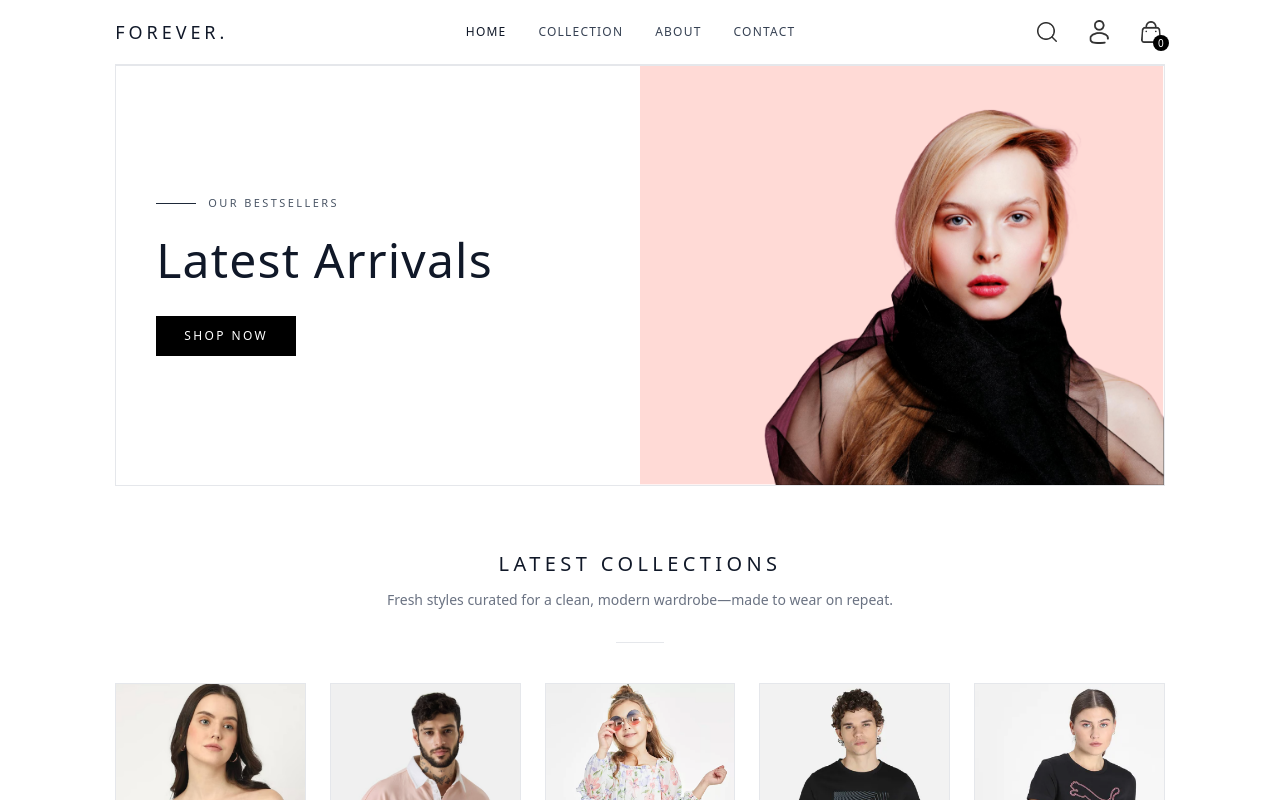
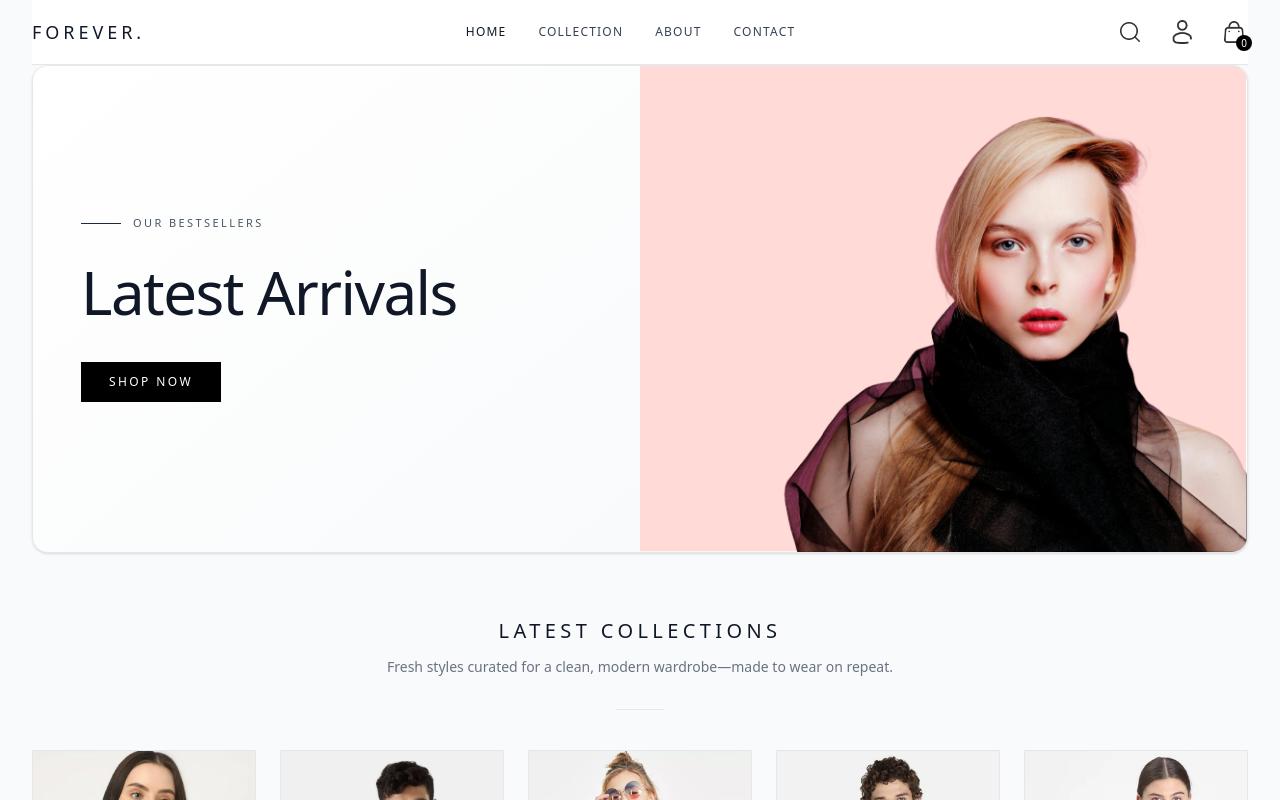
Before and after one commit to sandun18/ecommerce-app-frontend, a React (Vite) app: page / in a window 1280 px wide. Shown: the top 800 px of the page. Built offline with nearby package versions, Linux system fonts and the light colour scheme.

Commit message:
start work with collection page

```diff
--- a/src/App.jsx
+++ b/src/App.jsx
@@ -2,7 +2,7 @@ import React from 'react';
 import { Routes, Route } from 'react-router-dom';
 
 import Home from './pages/Home';
-import Collection from './pages/collection';
+import Collection from './pages/Collection';
 import About from './pages/About';
 import Contact from './pages/Contact';
 import Product from './pages/Product';
@@ -14,8 +14,9 @@ import Order from './pages/Orders';
 import Navbar from './components/layout/Navbar';
 
 function App() {
-  return (
-    <div className="px-4 sm:px-[5vw] lg:px-[9vw]">
+ return (
+  <div className="min-h-screen bg-gray-50">
+    <div className="max-w-7xl mx-auto px-4 sm:px-6 lg:px-8">
       <Navbar />
 
       <Routes>
@@ -30,6 +31,7 @@ function App() {
         <Route path="/orders" element={<Order />} />
       </Routes>
     </div>
+  </div>
   );
 }
 
--- a/src/components/layout/Hero.jsx
+++ b/src/components/layout/Hero.jsx
@@ -4,10 +4,10 @@ import { assets } from '../../assets/assets';
 
 export default function Hero() {
   return (
-    <section className="border border-gray-200 bg-white">
+    <section className="rounded-2xl overflow-hidden border border-gray-200 bg-white shadow-sm">
       <div className="grid grid-cols-1 md:grid-cols-2">
         {/* Left copy */}
-        <div className="px-6 md:px-10 py-12 md:py-16 flex flex-col justify-center">
+        <div className="px-6 md:px-12 py-14 md:py-20 flex flex-col justify-center bg-gradient-to-br from-white to-gray-50">
           <div className="flex items-center gap-3">
             <span className="w-10 h-px bg-gray-800" aria-hidden="true" />
             <p className="text-[11px] tracking-[0.22em] font-light text-gray-600">
@@ -15,7 +15,7 @@ export default function Hero() {
             </p>
           </div>
 
-          <h1 className="mt-6 text-4xl md:text-5xl font-light tracking-wide text-gray-900">
+          <h1 className="mt-6 text-4xl md:text-6xl font-light tracking-tight text-gray-900 leading-tight">
             Latest Arrivals
           </h1>
 
--- a/src/pages/Collection.jsx
+++ b/src/pages/Collection.jsx
@@ -1,11 +1,41 @@
-import React from 'react'
+import React, { useMemo, useState } from 'react';
+import { products } from '../assets/assets';
+import ProductCard from '../components/layout/ProductCard';
 
-const Collection = () => {
+function toCard(p) {
+  return {
+    id: p._id,
+    name: p.name,
+    price: p.price,
+    image: Array.isArray(p.image) ? p.image[0] : '',
+    category: p.category || 'all',
+    subCategory: p.subCategory || 'all',
+  };
+}
+
+const SORT_OPTIONS = [
+  { value: 'relevant', label: 'Relevant' },
+  { value: 'low-high', label: 'Price: Low to High' },
+  { value: 'high-low', label: 'Price: High to Low' },
+  { value: 'name-asc', label: 'Name: A to Z' },
+];
+export default function Collection() {
+  const [category, setCategory] = useState('all');
+  const [sortBy, setSortBy] = useState('relevant');
+
+  const cards = useMemo(() => products.map(toCard), []);
+
+  const categories = useMemo(
+    () => ['all', ...new Set(cards.map((p) => p.category).filter(Boolean))],
+    [cards]
+  );
+
+
+
+
   return (
     <div>
-
+      <h1>Collection</h1>
     </div>
-  )
+  );
 }
-
-export default Collection
```
